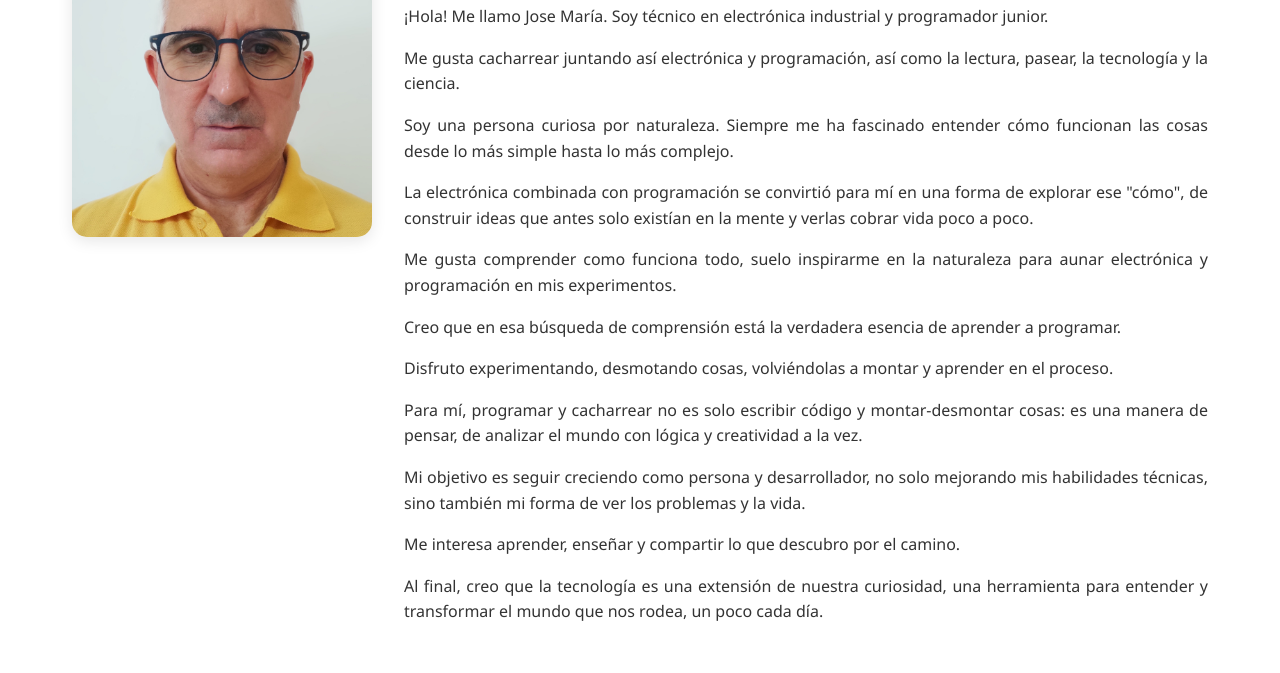
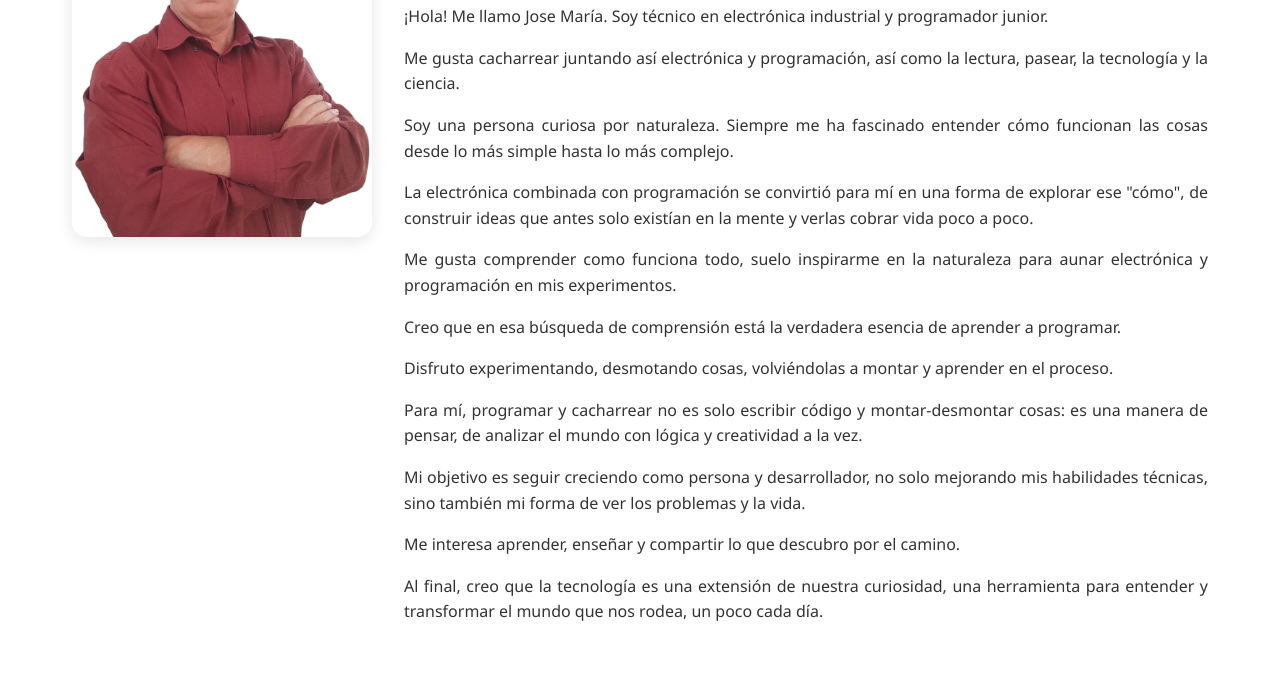
Before and after one commit to Jose-Maria-Molina-Sanchez/josemaria.github.io, a plain HTML site: page index.html in a window 1280 px wide. Shown: the part 191-864 px from the top of the page. Drawn offline with Linux system fonts and the light colour scheme.

Commit message:
Update index.html
Cambio de la imagen

```diff
--- a/index.html
+++ b/index.html
@@ -20,7 +20,7 @@
 
     <div class="container">
         <div class="profile-image">
-            <img src="jmms11.jpg" alt="Jose María Molina Sánchez">
+            <img src="jmms14.jpg" alt="Jose María Molina Sánchez">
         </div>
         <div class="about-content">
             <h2>Sobre mi</h2>
```
